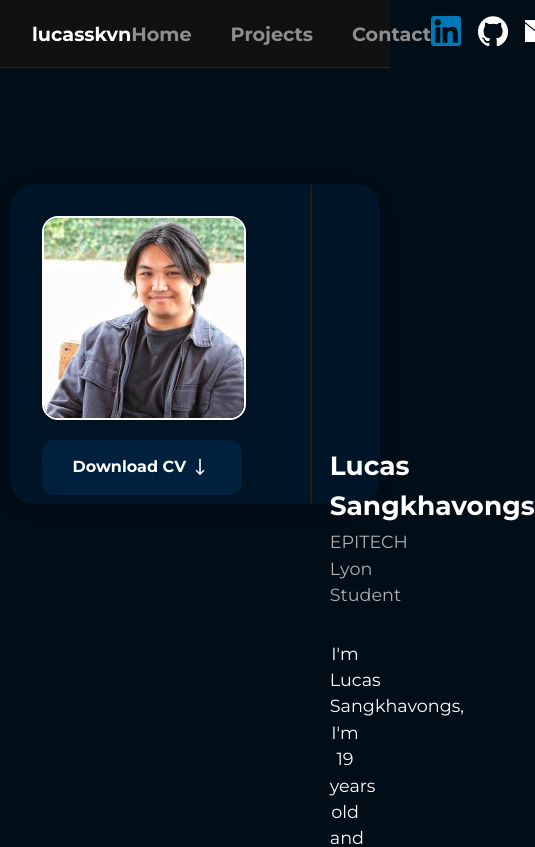
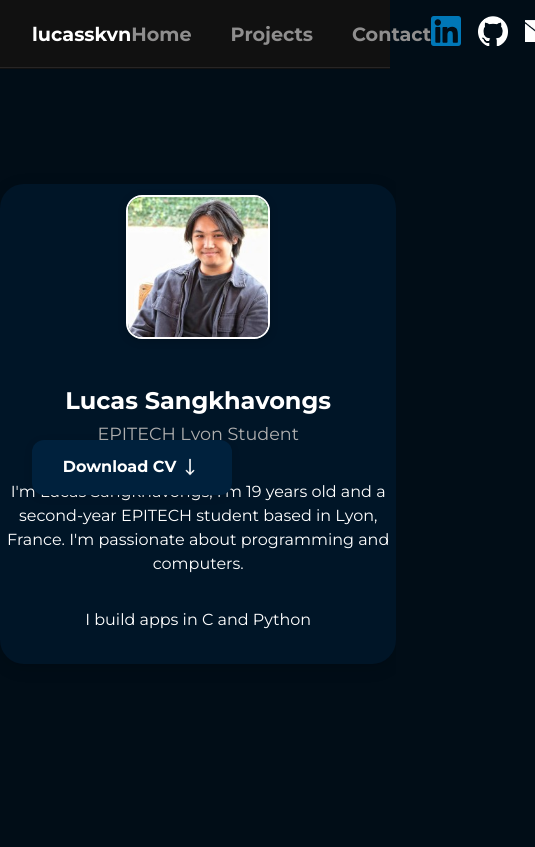
Before and after one commit to lucasskvn/lucasskvn.github.io, a React (Vite) app: page / in a window 390 px wide. Shown: the top 847 px of the page, 535 px wide, since content can reach past the window. Built offline with nearby package versions, Linux system fonts and the light colour scheme.

Commit message:
test responsive

```diff
--- a/src/App.css
+++ b/src/App.css
@@ -214,16 +214,50 @@
   }
 
   .Rounded-rectangle {
-    width: 95vw;
-    max-width: 98vw;
+    width: 98vw;
+    max-width: 100vw;
     min-width: 0;
-    height: 320px;
+    height: auto;
+    min-height: 340px;
+    flex-direction: column;
+    padding: 1.2rem 0.5rem 1.2rem 0.5rem;
+    font-size: 1.08rem;
+  }
+
+  .Profile-rectangle {
+    position: static;
+    display: block;
+    margin: 0 auto 1rem auto;
+    width: 140px;
+    height: 140px;
   }
 
   .Profile-content {
-    margin-left: 0;
-    margin-top: 240px;
+    position: static;
+    margin: 0;
+    margin-top: 0.5rem;
     text-align: center;
     max-width: 100%;
+    width: 100%;
+    font-size: 1.08rem;
+    padding: 0 0.5rem;
+    word-break: break-word;
+  }
+
+  .Profile-vertical-divider {
+    display: none;
   }
 }
+
+@media (max-width: 600px) {
+  .Rounded-rectangle {
+    width: 100vw;
+    min-width: 0;
+    padding: 0.7rem 0.2rem 1rem 0.2rem;
+    font-size: 1rem;
+  }
+  .Profile-content {
+    font-size: 1rem;
+    padding: 0 0.2rem;
+  }
+}
--- a/src/Project.css
+++ b/src/Project.css
@@ -77,6 +77,34 @@
 
 @media (max-width: 900px) {
   .projects-grid {
-    grid-template-columns: repeat(3, 1fr);
+    grid-template-columns: 1fr 1fr;
+    gap: 1.2rem;
+    padding: 0 1rem;
+  }
+  .project-card {
+    margin-bottom: 1.2rem;
+    padding: 0.8rem;
+  }
+  .modal-content {
+    padding: 1rem;
+    min-width: unset;
+    max-width: 98vw;
   }
 }
+
+@media (max-width: 600px) {
+  .projects-grid {
+    grid-template-columns: 1fr;
+    gap: 1rem;
+    padding: 0 0.5rem;
+  }
+  .project-card {
+    margin-bottom: 1rem;
+    padding: 0.6rem;
+  }
+  .modal-content {
+    padding: 0.5rem;
+    min-width: unset;
+    max-width: 100vw;
+  }
+}
--- a/src/RadioPlayer.tsx
+++ b/src/RadioPlayer.tsx
@@ -1,4 +1,4 @@
-import React, { useEffect, useState } from "react";
+import { useEffect, useState } from "react";
 
 export default function RadioPlayer() {
   const [track, setTrack] = useState<string>("");
```
Also changed, not shown: 1 other file (tests, documents, lock files or other folders).
